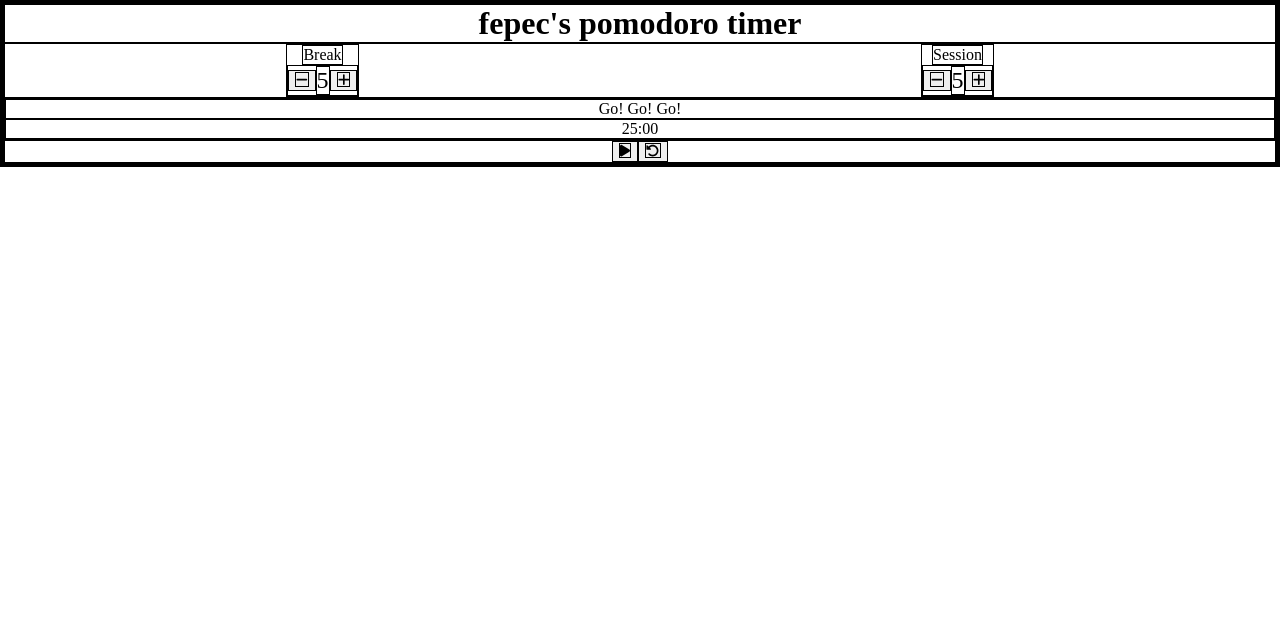
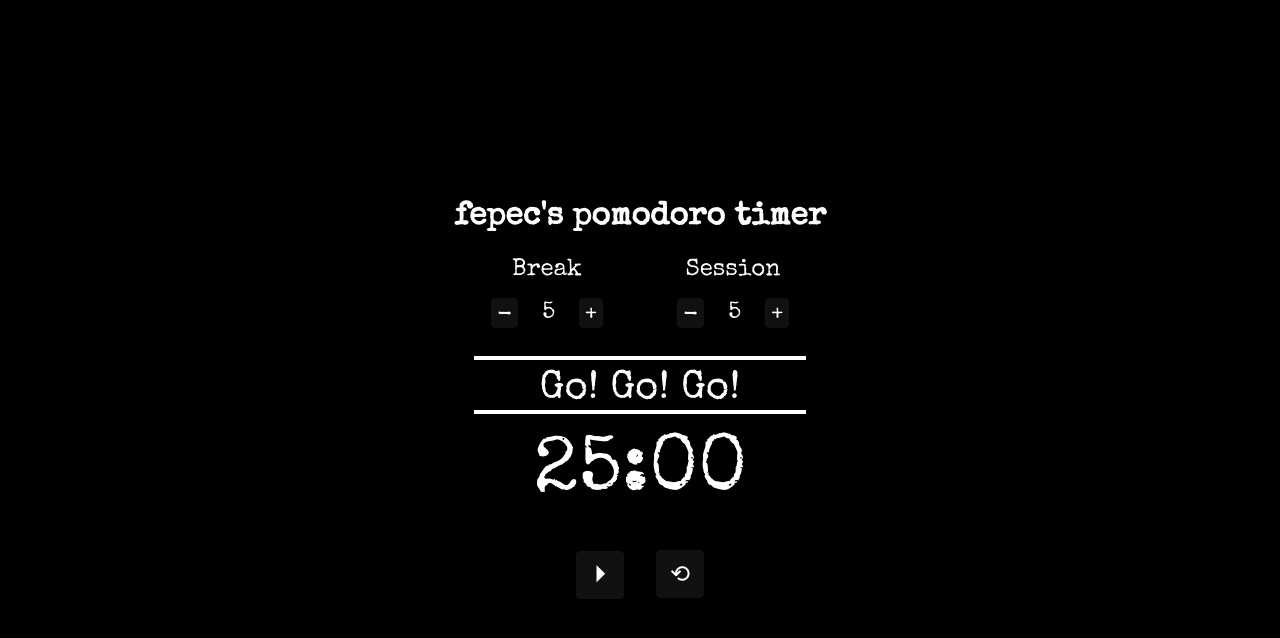
Before and after one commit to fepec/fcc-pomodoro, a React app: page / in a window 1280 px wide. Shown: the top 638 px of the page. Built offline with nearby package versions, Linux system fonts and the light colour scheme.

Commit message:
Added formatting

```diff
--- a/src/App.js
+++ b/src/App.js
@@ -11,7 +11,7 @@ function App() {
     // event handlers
 
 
-    return <div className=''>
+    return <div className='pomodoro-timer'>
         <h1>fepec's pomodoro timer</h1>
         <div className='timer-settings'>
 
--- a/src/components/aButton.js
+++ b/src/components/aButton.js
@@ -1,26 +1,23 @@
 import React from 'react'
-import { FontAwesomeIcon } from '@fortawesome/react-fontawesome'
-import { faMinus, faPlus, faPlay, faStop, faRotateLeft } from '@fortawesome/free-solid-svg-icons'
-
 
 
 export default function AButton({type, control, onButtonClick}) {
     const buttonClass = `control-button button-${type}`
-    const buttonId = `${control ? control + '-' : ''}${type}`
-    let icon
+    const buttonId = `${control && (control === "break" || control ==="session") ? control + '-' : ''}${type}`
+    let buttonContent
 
     if (type === "increment" ) {
-        icon = faPlus
+        buttonContent = <>+</>
     } else if (type === 'decrement') {
-        icon = faMinus
+        buttonContent = <>-</>
     } else if (type === 'start-stop') {
-        icon = control === 'play' ? faPlay : faStop
+        buttonContent = control === 'play' ?  String.fromCharCode(0x23F5) : String.fromCharCode(0x23F9)
     } else if (type === 'reset') {
-        icon = faRotateLeft
+        buttonContent = String.fromCharCode(0x000027F2)
     }
 
 
-    return <button id={buttonId}>
-            <FontAwesomeIcon icon={icon} />
+    return <button id={buttonId} className={buttonClass}>
+            {buttonContent}
         </button>
 }
--- a/src/components/lengthDisplay.js
+++ b/src/components/lengthDisplay.js
@@ -1,7 +1,7 @@
 import React from "react";
 
 export default function LengthDisplay(props) {
-    return <div>
+    return <div className="length-display">
         5
     </div>
 }
--- a/src/components/timeSetter.js
+++ b/src/components/timeSetter.js
@@ -5,7 +5,7 @@ export default function TimeSetter({ controlType, children }) {
     let labelId = `${controlType}-label`
 
     return <div className="time-setter">
-        <div className={labelId} id={labelId}>{labelText}</div>
+        <div className='settings-label' id={labelId}>{labelText}</div>
 
         <div className='settings-box'>
             {React.Children.map(children, child => {
--- a/src/index.html
+++ b/src/index.html
@@ -3,6 +3,7 @@
   <head>
     <meta charset="UTF-8" />
     <meta name="viewport" content="width=device-width, initial-scale=1.0" />
+    <link rel="stylesheet" href="https://fonts.googleapis.com/css?family=Special+Elite">
     <title>fepec's pomodoro timer</title>
   </head>
   <body>
--- /dev/null
+++ b/src/scss/glowingButtons.scss
@@ -0,0 +1,67 @@
+.control-button {
+    border: none;
+    border-radius: 5px;
+    padding: 0.25em 0.25em 0 0.25em;
+    font-size: 1em;
+    background: #222;
+    position: relative;
+    z-index: 0;
+  }
+
+  .control-button::before {
+    content: "";
+    background: linear-gradient(
+      45deg,
+      #ff0000,
+      #ff7300,
+      #fffb00,
+      #48ff00,
+      #00ffd5,
+      #002bff,
+      #7a00ff,
+      #ff00c8,
+      #ff0000
+    );
+    position: absolute;
+    top: -2px;
+    left: -2px;
+    background-size: 400%;
+    z-index: -1;
+    filter: blur(5px);
+    width: calc(100% + 4px);
+    height: calc(100% + 4px);
+    animation: glowing 20s linear infinite;
+    opacity: 0;
+    transition: opacity 0.3s ease-in-out;
+    border-radius: 5px;
+  }
+
+  .control-button:active {
+    color: #000;
+  }
+
+  .control-button:active:after {
+    background: transparent;
+  }
+
+  .control-button:hover:before {
+    opacity: 1;
+  }
+
+  .control-button:after {
+      z-index: -1;
+      content: '';
+      position: absolute;
+      width: 100%;
+      height: 100%;
+      background: #111;
+      left: 0;
+      top: 0;
+      border-radius: 5px;
+  }
+
+  @keyframes glowing {
+      0% { background-position: 0 0; }
+      50% { background-position: 400% 0; }
+      100% { background-position: 0 0; }
+  }
--- a/src/scss/styles.scss
+++ b/src/scss/styles.scss
@@ -1,12 +1,29 @@
 * {
-    border: 1px solid black;
+  background-color: #000;
+  color: hsl(0, 0%, 100%);
+  // border: 1px solid white;
   margin: auto;
   text-align: center;
+  font-family: "Special Elite";
 }
 
+#root {
+  height: 100vh;
+  display: flex;
+}
+
+.pomodoro-timer {
+  margin: auto auto;
+}
+
+h1 {
+  margin: auto;
+  padding: 0.5em 0 0.5em 0;
+}
 
 .timer-settings {
   display: flex;
+  font-size: 1.5em;
 }
 
 .time-setter {
@@ -14,7 +31,44 @@
   flex-direction: column;
 }
 
+.length-display {
+  padding: 0 1em;
+}
+
+.settings-label {
+  padding: 0.5rem;
+}
+
 .settings-box {
   display: flex;
-    font-size: x-large;
+  padding: 0.5rem;
 }
+
+.main-display {
+  padding: 0.5em;
+  font-size: 2.5em;
+}
+
+#timer-label, #time-left {
+  padding-top: 0.25em;
+}
+
+#timer-label {
+  border-top: 4px solid white;
+  border-bottom: 4px solid white;
+  padding-top: .25em
+}
+
+#time-left {
+  font-size: 2em;
+}
+
+#reset, #start-stop {
+  width: 3rem;
+  height: 3rem;
+  margin: 1rem;
+  font-size: 1.5em;
+  padding-top: 0;
+}
+
+@import './glowingButtons.scss'
```
Also changed, not shown: src/components/resetButton.js (added, +13 -0 lines), src/components/settingsButton.js (added, +12 -0 lines), src/components/startStopButton.js (added, +14 -0 lines). Lines whose indentation alone changed are shown as unchanged.
